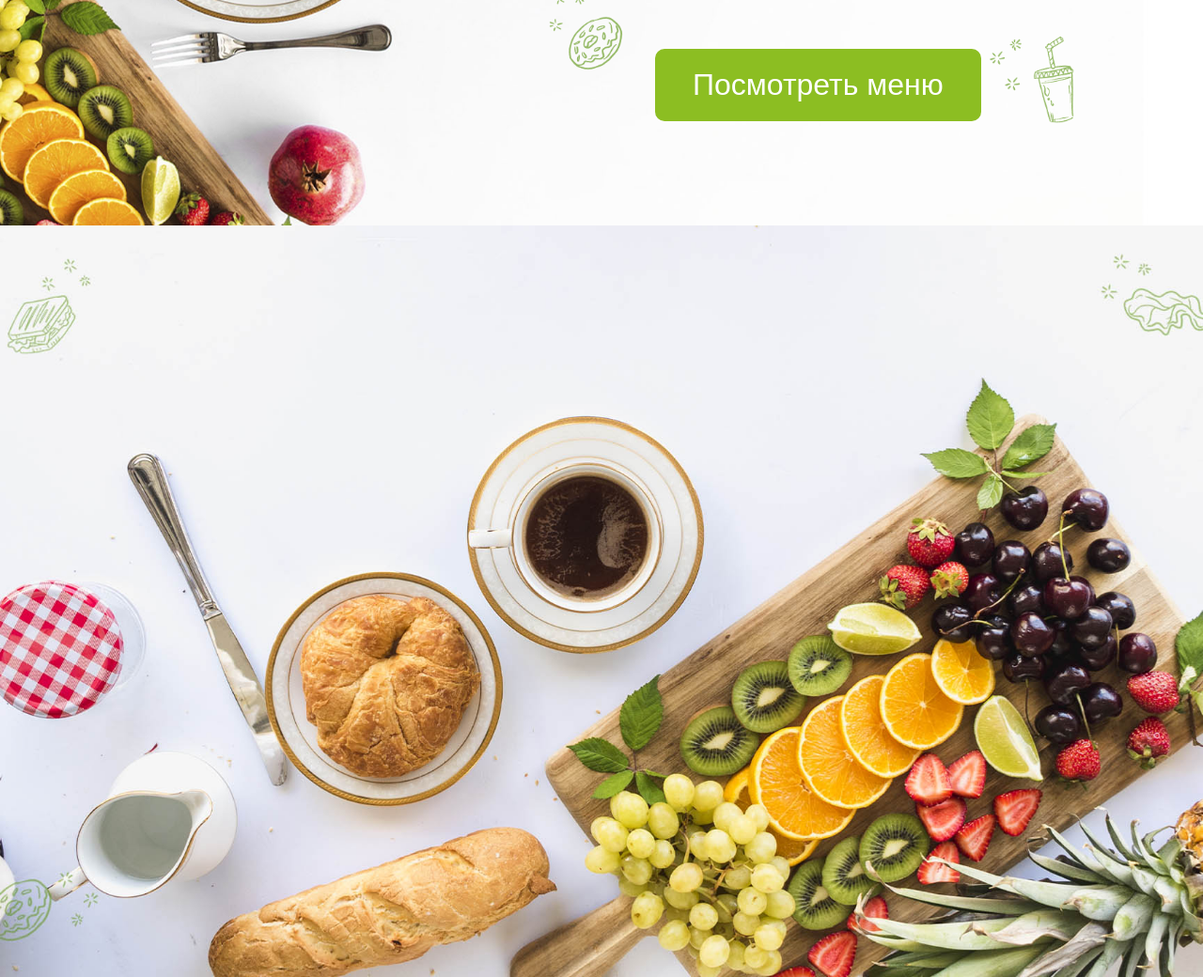
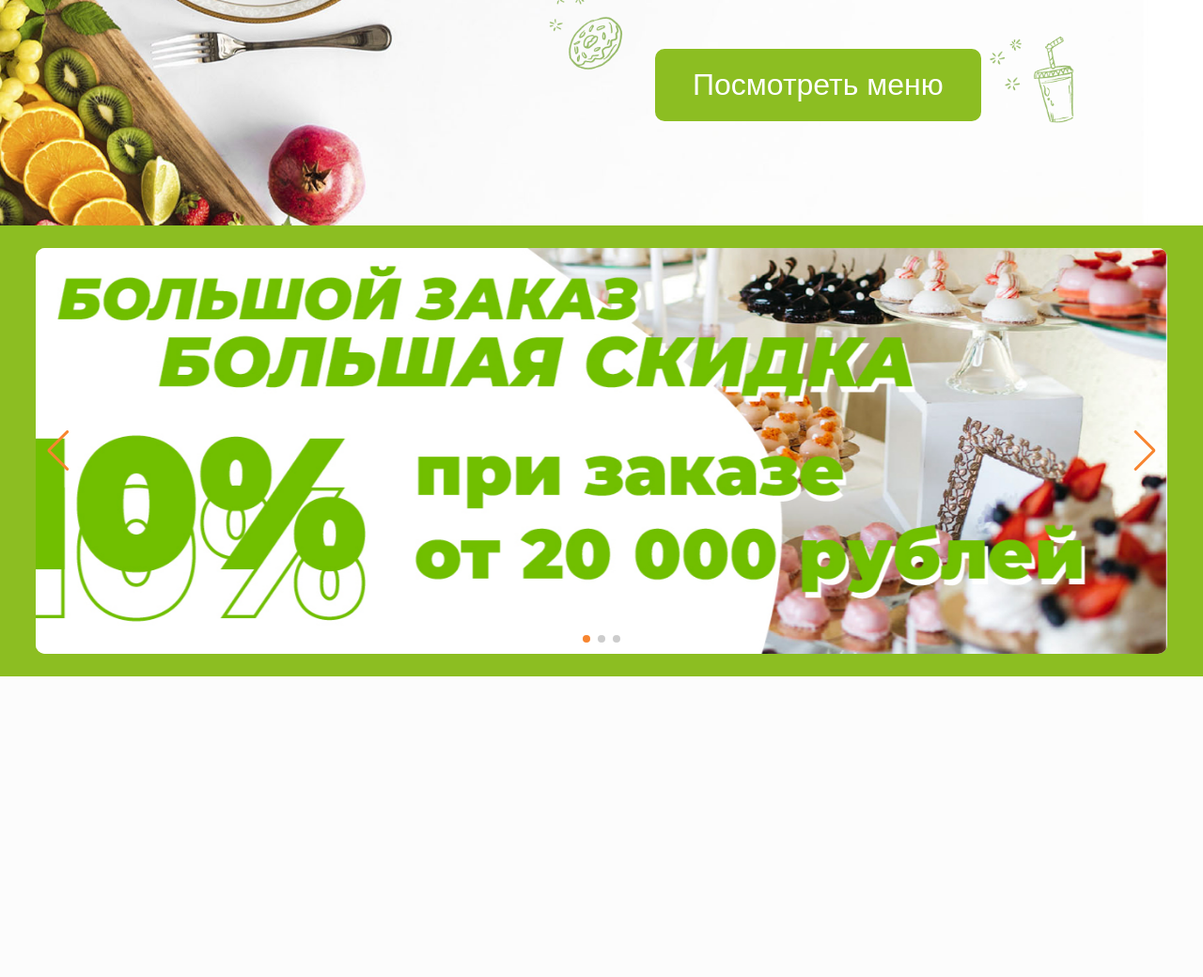
Before and after one commit to deniska69/city-furshet, a PHP site: page / in a window 1280 px wide. Shown: the part 560-1600 px from the top of the page at 94% size. After the commit the page ends 1280 px from the top, so only its background shows below. Run offline with PHP 8.4, Linux system fonts and the light colour scheme.

Commit message:
add slider

```diff
--- a/city-furshet.ru/css/_block_2.css
+++ b/city-furshet.ru/css/_block_2.css
@@ -1,18 +1,118 @@
 #block_2 {
-  min-height: 100vh;
-  max-height: 100vh;
+  min-height: 64vh;
+  max-height: 64vh;
   min-width: 100vw;
   max-width: 100vw;
   display: flex;
-  justify-content: flex-start;
-  background-image: url("../images/block_2/block_2_bg-mobile.jpg");
+  justify-content: center;
+  align-items: center;
+  /* background-image: url("../images/block_2/block_2_bg-mobile.jpg");
+  background-position: center;
+  background-size: cover; */
+  background-color: #8cbe22;
+}
+
+@media (min-width: 1280px) {
+  #block_2 {
+    /* background-image: url("../images/block_2/block_2_bg-desktop.jpg");
+    background-position: center;
+    background-size: cover; */
+  }
+}
+
+.swiper {
+  height: 58vh;
+  width: 94vw;
+  background-color: white;
+  border-radius: 10px;
+  overflow: hidden;
+}
+
+.swiper-container {
+  width: 100%;
+  height: 100%;
+}
+
+.swiper-slide {
+  display: flex;
+  justify-content: center;
+  align-items: center;
+}
+
+.swiper-button-next,
+.swiper-button-prev {
+  color: #f7852f;
+}
+
+.swiper-pagination-bullet-active {
+  background-color: #f7852f;
+}
+
+.swiper-slide:nth-child(1) {
+  background-image: url("../images/slider/slide_mobile_0.jpg");
   background-position: center;
   background-size: cover;
 }
 
+.swiper-slide:nth-child(2) {
+  background-image: url("../images/slider/slide_mobile_0.jpg");
+  background-position: center;
+  background-size: cover;
+}
+
+.swiper-slide:nth-child(3) {
+  background-image: url("../images/slider/slide_mobile_0.jpg");
+  background-position: center;
+  background-size: cover;
+}
+
+.swiper-slide img {
+  display: block;
+  width: 100%;
+  height: 100%;
+  object-fit: cover;
+}
+
+.swiper-container {
+  margin-left: auto;
+  margin-right: auto;
+}
+
 @media (min-width: 1280px) {
   #block_2 {
-    background-image: url("../images/block_2/block_2_bg-desktop.jpg");
+    min-height: 60vh;
+    max-height: 60vh;
+    min-width: 100vw;
+    max-width: 100vw;
+    display: flex;
+    justify-content: center;
+    align-items: center;
+    /* background-image: url("../images/block_2/block_2_bg-mobile.jpg");
+    background-position: center;
+    background-size: cover; */
+    background-color: #8cbe22;
+  }
+
+  .swiper {
+    height: 54vh;
+    width: 94vw;
+    background-color: white;
+  }
+
+  .swiper-slide:nth-child(1) {
+    background-image: url("../images/slider/slide_desktop_0.jpg");
+    background-position: center;
+    background-size: cover;
+  }
+
+  .swiper-slide:nth-child(2) {
+    background-image: url("../images/slider/slide_desktop_0.jpg");
+    background-position: center;
+    background-size: cover;
+  }
+
+  .swiper-slide:nth-child(3) {
+    background-image: url("../images/slider/slide_desktop_0.jpg");
     background-position: center;
     background-size: cover;
   }
--- /dev/null
+++ b/city-furshet.ru/js/swiper.js
@@ -0,0 +1,17 @@
+var swiper = new Swiper(".mySwiper", {
+  slidesPerView: 1,
+  spaceBetween: 30,
+  loop: true,
+  // autoplay: {
+  //   delay: 2500,
+  //   disableOnInteraction: false,
+  // },
+  pagination: {
+    el: ".swiper-pagination",
+    clickable: true,
+  },
+  navigation: {
+    nextEl: ".swiper-button-next",
+    prevEl: ".swiper-button-prev",
+  },
+});
--- a/index.php
+++ b/index.php
@@ -9,11 +9,12 @@ include 'env.php';
     <meta charset="UTF-8" />
     <meta http-equiv="X-UA-Compatible" content="IE=edge" />
     <meta name="viewport" content="width=device-width, viewport-fit=cover, initial-scale=1, maximum-scale=1, user-scalable=0, interactive-widget=resizes-content" />
-    <link rel="stylesheet" href="<?= $DIR_CSS ?>/_framework.css?ver=1" />
-    <link rel="stylesheet" href="<?= $DIR_CSS ?>/_style.css?ver=1" />
     <link rel="preconnect" href="https://fonts.googleapis.com">
     <link rel="preconnect" href="https://fonts.gstatic.com" crossorigin>
     <link href="https://fonts.googleapis.com/css2?family=Montserrat:ital,wght@0,100..900;1,100..900&display=swap" rel="stylesheet">
+    <link rel="stylesheet" href="https://cdn.jsdelivr.net/npm/swiper@11/swiper-bundle.min.css" />
+    <link rel="stylesheet" href="<?= $DIR_CSS ?>/_framework.css?ver=1" />
+    <link rel="stylesheet" href="<?= $DIR_CSS ?>/_style.css?ver=1" />
     <title><?= $TITLE ?></title>
 </head>
 
@@ -24,7 +25,7 @@ include 'env.php';
         <!-- Header: Desktop -->
         <div id="header-menu_desktop">
             <a href="">Меню</a>
-            <a href="">Акции</a>
+            <a href="#block_2">Акции</a>
             <a href="">Доставка и оплата</a>
             <a href="">Контакты</a>
             <a href="" id="header-basket-wrap">
@@ -69,10 +70,24 @@ include 'env.php';
     </div>
 
     <!-- Block #2 - Promotions -->
-    <div id="block_2" class="noselect"></div>
+    <div id="block_2" class="noselect">
+        <!-- Swiper -->
+        <div class="swiper mySwiper">
+            <div class="swiper-wrapper">
+                <div class="swiper-slide"></div>
+                <div class="swiper-slide"></div>
+                <div class="swiper-slide"></div>
+            </div>
+            <div class="swiper-button-next"></div>
+            <div class="swiper-button-prev"></div>
+            <div class="swiper-pagination"></div>
+        </div>
+    </div>
 
     <!-- Scripts -->
     <script src="<?= $DIR_JS ?>/header.js"></script>
+    <script src="https://cdn.jsdelivr.net/npm/swiper@11/swiper-bundle.min.js"></script>
+    <script src="<?= $DIR_JS ?>/swiper.js"></script>
     <!-- <script src="https://cdnjs.cloudflare.com/ajax/libs/jquery/3.3.1/jquery.min.js"></script> -->
     <!-- <script src="send.js"></script> -->
 </body>
```
Also changed, not shown: city-furshet.ru/images/slider/slide_desktop_0.jpg (added), city-furshet.ru/images/slider/slide_mobile_0.jpg (added).
